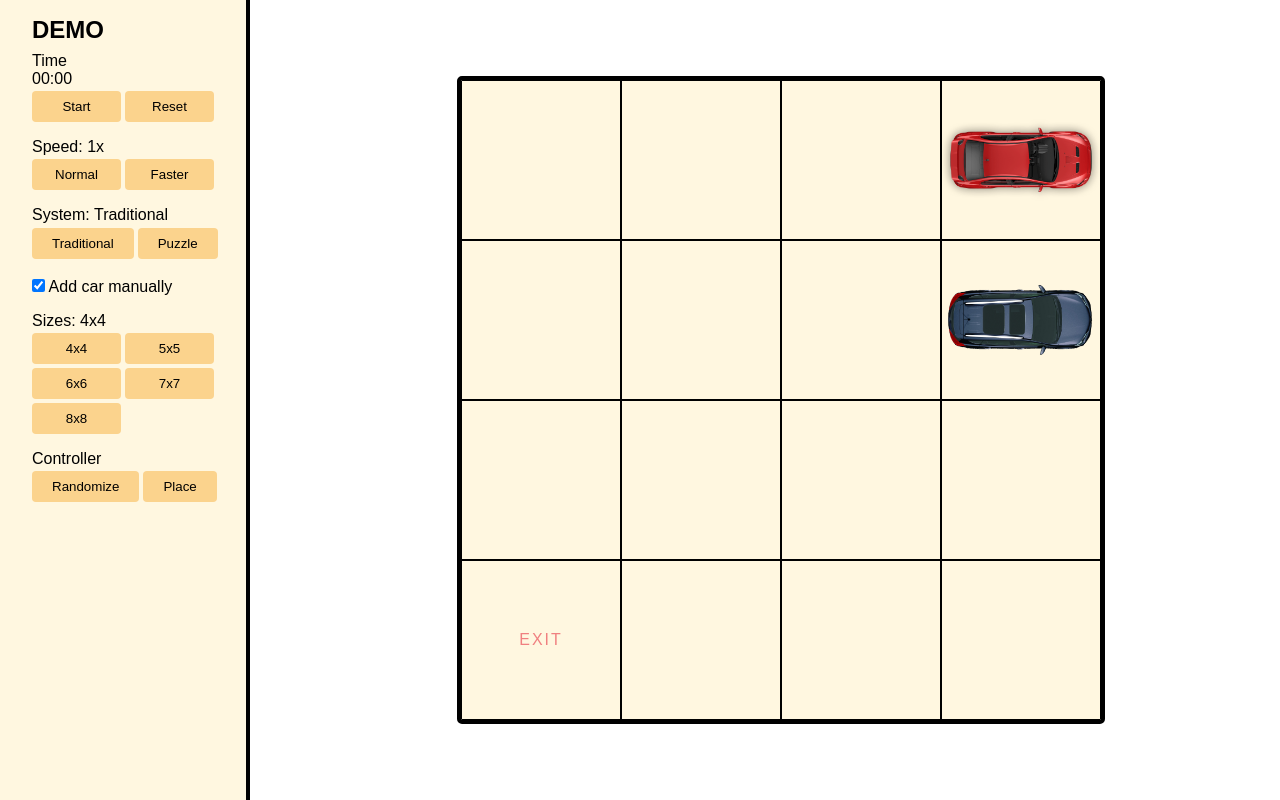
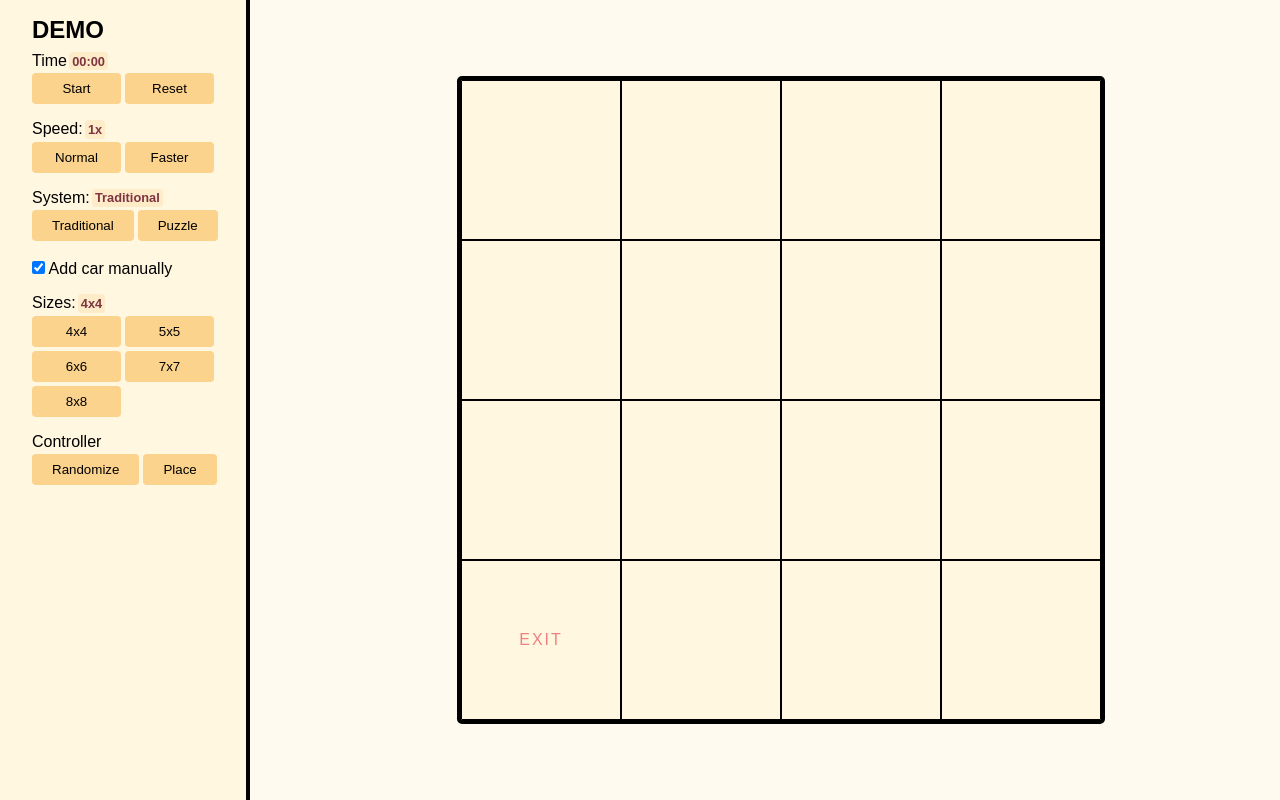
Before and after one commit to aemzayn/smart-parking, a website with bundled scripts: page index.html in a window 1280 px wide. Both pictures are taken after a click on the button "4x4". Built offline with nearby package versions, Linux system fonts and the light colour scheme.

Commit message:
fix node bug

```diff
--- a/index.html
+++ b/index.html
@@ -15,8 +15,7 @@
         <h1>DEMO</h1>
 
         <section id="time" class="time">
-          <p>Time</p>
-          <span id="clock" class="clock">00:00</span>
+          <p>Time <span id="clock" class="clock">00:00</span></p>
           <div class="grid">
             <button id="start-pause" class="start-pause">Start</button>
             <button id="reset" class="reset" onclick="location.reload()">
@@ -56,13 +55,15 @@
         </section>
 
         <section>
-          <p>Sizes: <span id="sizes">4x4</span></p>
+          <p>Sizes: <span id="size-info">4x4</span></p>
           <div class="grid">
-            <button data-width="4" class="selected">4x4</button>
-            <button data-width="5">5x5</button>
-            <button data-width="6">6x6</button>
-            <button data-width="7">7x7</button>
-            <button data-width="8">8x8</button>
+            <button class="sizes-button" data-width="4" class="selected">
+              4x4
+            </button>
+            <button class="sizes-button" data-width="5">5x5</button>
+            <button class="sizes-button" data-width="6">6x6</button>
+            <button class="sizes-button" data-width="7">7x7</button>
+            <button class="sizes-button" data-width="8">8x8</button>
           </div>
         </section>
 
--- a/parking-lot.js
+++ b/parking-lot.js
@@ -76,6 +76,8 @@ export default class ParkingLot {
     this.placeCarsBtn = document.getElementById('place')
     this.systemBtns = document.querySelectorAll('#system button')
     this.systemInfo = document.querySelector('#system span')
+    this.sizeBtns = document.querySelectorAll('.sizes-button')
+    this.sizeInfo = document.getElementById('size-info')
 
     /* ---- Place the cars nodes ---- */
     // TODO: change into randomize function
@@ -122,6 +124,68 @@ export default class ParkingLot {
     this.startBtn.addEventListener('click', () => {
       this.generatePath()
     })
+
+    // change size of the parking lot
+    this.sizeBtns.forEach((btn) =>
+      btn.addEventListener('click', function () {
+        park.changeSizeEventListener(this, park)
+      })
+    )
+  }
+
+  reInitEventListener() {}
+
+  emptyArrays() {
+    let arr = []
+    for (let i = 0; i < this.width; i++) {
+      let row = []
+      for (let j = 0; j < this.width; j++) {
+        row.push('')
+      }
+      arr.push(row)
+    }
+
+    this.board = arr.map((a) => a)
+    this.cells = arr.map((rows, row) =>
+      rows.map((_, col) => {
+        const el = this.getElement(row, col)
+        const node = new Node(TYPES.OPEN_SPACE, row, col, el)
+
+        return node
+      })
+    )
+
+    this.cost = arr.map((a) => a.map(() => 1))
+  }
+
+  changeSizeEventListener(el, park) {
+    const width = Number(el.dataset.width)
+    park.width = width
+
+    // remove element
+    park.root.innerHTML = ''
+
+    // update css variable
+    park.root.style.setProperty('--cells', width)
+    park.root.style.setProperty('--width', 80 / width + 'vh')
+
+    // add children
+    for (let row = 0; row < width; row++) {
+      for (let col = 0; col < width; col++) {
+        let newEl = document.createElement('div')
+        newEl.dataset.row = row
+        newEl.dataset.col = col
+        if (row === width - 1 && col === 0) {
+          newEl.classList.add('exit')
+        }
+        park.root.appendChild(newEl)
+      }
+    }
+
+    // update cost and node size
+    park.emptyArrays()
+
+    park.sizeInfo.innerText = `${width}x${width}`
   }
 
   removeCar(space, row, col) {
@@ -276,7 +340,6 @@ export default class ParkingLot {
       current.key !== this.startKey &&
       parentForCell[currentKey] !== undefined
     ) {
-      console.log(current)
       path.push(current)
       const { key, cell } = parentForCell[currentKey]
       currentKey = key
@@ -296,23 +359,23 @@ export default class ParkingLot {
   }
 
   randomize() {
-    const numOfCars = this.width - 1 // 3
+    const numOfCars = this.width - 1
     const carKeys = []
     while (carKeys.length < numOfCars) {
-      let row = Math.floor(Math.random() * (this.width - 0))
-      let col = Math.floor(Math.random() * (this.width - 0))
+      let row = Math.floor(Math.random() * this.width)
+      let col = Math.floor(Math.random() * this.width)
       let key = `${row}x${col}`
       if (key === `${this.width - 1}x0`) continue // continue if car keys is in exit
       if (carKeys.includes(key)) continue // if there's same key continue
       carKeys.push(key)
     }
 
-    // relocate the cars
+    // empty the boards
     this.clearBoard()
 
-    carKeys.forEach((c, i) => {
-      let [row, col] = c.split('x')
-      let id = i === 1 ? 'T' : 'X'
+    carKeys.forEach((key, i) => {
+      const [row, col] = key.split('x')
+      const id = i === 0 ? 'T' : 'X'
       this.board[row][col] = id
     })
 
@@ -325,20 +388,18 @@ export default class ParkingLot {
   placeCars() {
     this.board.forEach((row, x) => {
       row.forEach((col, y) => {
-        let el = this.getElement(x, y)
-        let node = new Node(col || 'O', x, y, el)
+        const el = this.getElement(x, y)
+        const node = new Node(col || 'O', x, y, el)
         this.cells[x][y] = node
 
         // set cost
         if (col === 'X' || col === 'T') {
           this.cost[x][y] = Number(2)
-        } else {
-          this.cost[x][y] = 1
         }
 
         // add car
         if (CARS.includes(col)) {
-          let car = this.createCar(x, y)
+          const car = this.createCar(x, y)
           if (car) {
             el.appendChild(car)
           }
@@ -348,24 +409,7 @@ export default class ParkingLot {
   }
 
   clearBoard() {
-    this.board = [
-      ['', '', '', ''],
-      ['', '', '', ''],
-      ['', '', '', ''],
-      ['', '', '', ''],
-    ]
-    this.cells = [
-      ['', '', '', ''],
-      ['', '', '', ''],
-      ['', '', '', ''],
-      ['', '', '', ''],
-    ]
-    this.cost = [
-      [1, 1, 1, 1],
-      [1, 1, 1, 1],
-      [1, 1, 1, 1],
-      [1, 1, 1, 1],
-    ]
+    this.emptyArrays()
     this.isTargetPlaced = false
     this.childEl.forEach((el) => {
       if (el.children.length > 0) {
@@ -374,5 +418,7 @@ export default class ParkingLot {
         }
       }
     })
+
+    console.log(this.cells)
   }
 }
--- a/style.css
+++ b/style.css
@@ -11,6 +11,7 @@ body {
   padding: 0;
   box-sizing: border-box;
   font-family: sans-serif;
+  background-color: #fffaf0;
 }
 
 :root {
@@ -77,6 +78,22 @@ button:hover {
   display: grid;
   grid-template-columns: repeat(2, 1fr);
   gap: 4px;
+}
+
+.controller p {
+  display: flex;
+  align-items: center;
+}
+
+.controller p span {
+  display: inline-block;
+  font-size: 0.8rem;
+  color: #7e3441;
+  font-weight: bold;
+  padding: 0.1rem 0.2rem;
+  background-color: #feebc8;
+  border-radius: 4px;
+  margin-left: 2px;
 }
 
 /* Parking lot */
```
Also changed, not shown: README.md.
